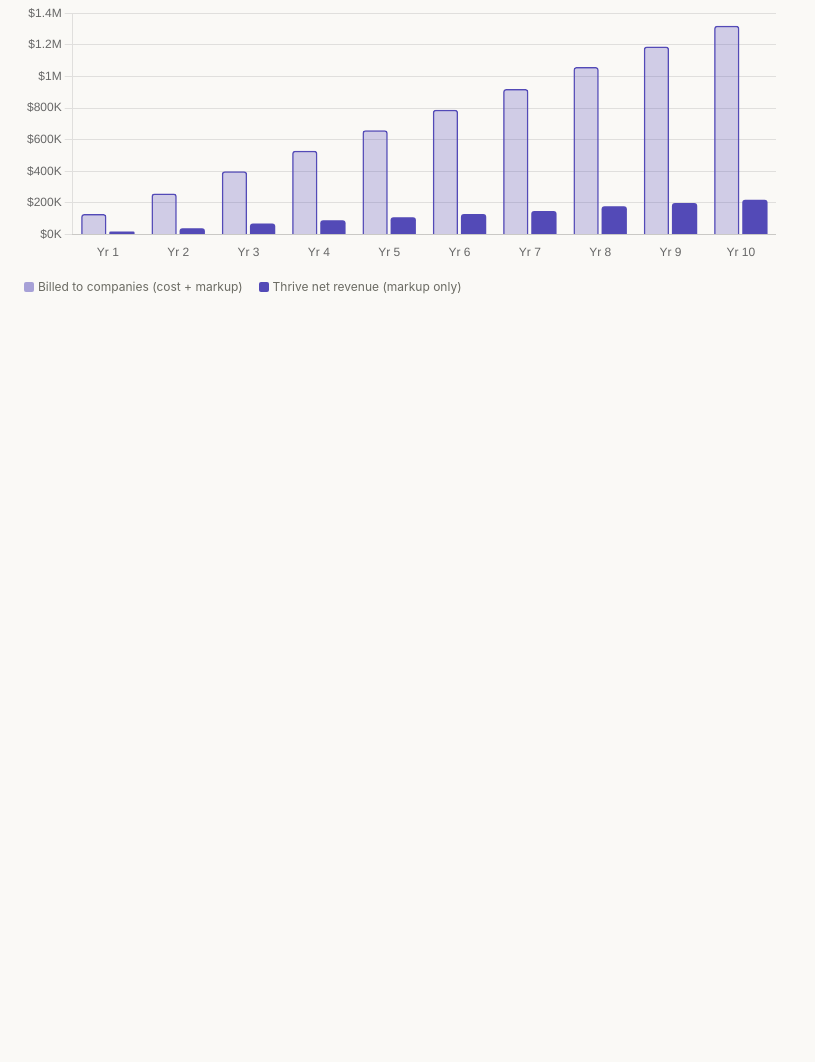
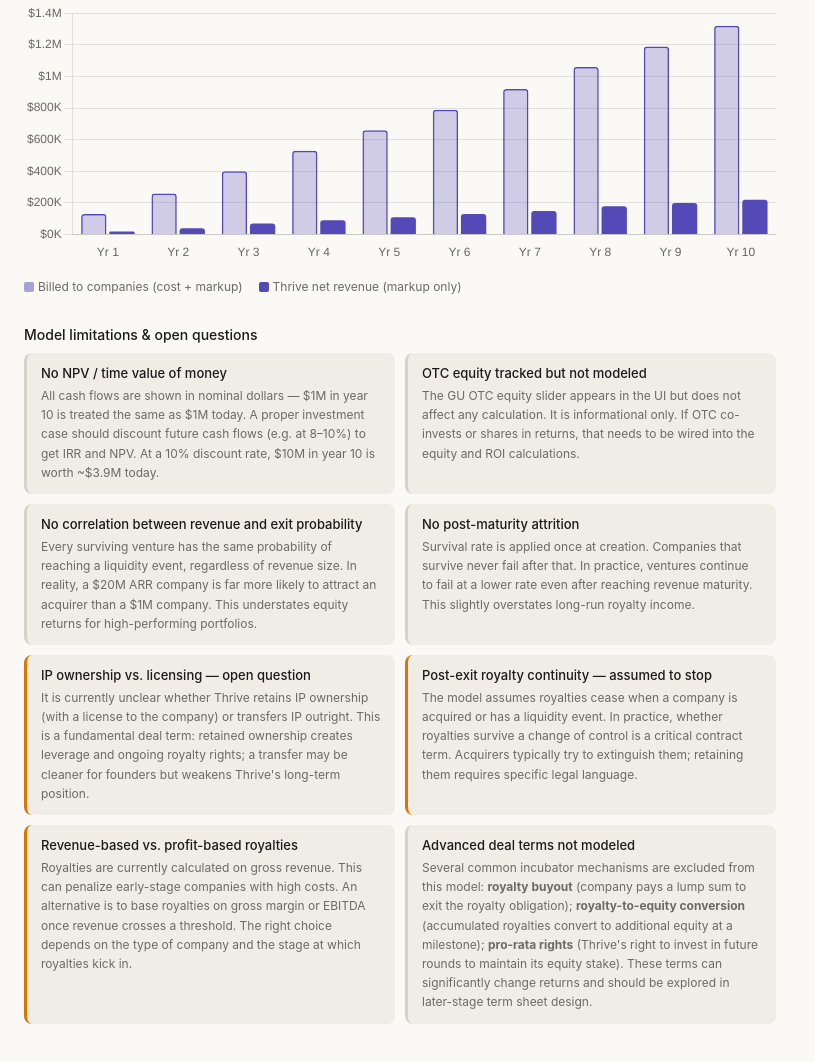
Before and after one commit to thrive-incubator/financial-model, a plain HTML site: page index.html in a window 1280 px wide. Shown: the part 3047-4109 px from the top of the page, without its empty margins (0-815 px from the left). Before the commit the page ends 3389 px from the top, so only its background shows below. Drawn offline with nearby package versions, Linux system fonts and the light colour scheme.

Commit message:
Adding model limitation

```diff
--- a/index.html
+++ b/index.html
@@ -202,6 +202,53 @@
   </div>
   <div style="display:flex;flex-wrap:wrap;gap:16px;font-size:12px;color:var(--color-text-secondary);margin:0 0 2rem;" id="leg4"></div>
 
+  <div style="margin:2rem 0 0;">
+    <div style="font-size:14px;font-weight:500;margin:0 0 10px;color:var(--color-text-primary);">Model limitations &amp; open questions</div>
+    <div class="limitations-grid">
+
+      <div class="lim-card">
+        <div class="lim-title">No NPV / time value of money</div>
+        <div class="lim-body">All cash flows are shown in nominal dollars — $1M in year 10 is treated the same as $1M today. A proper investment case should discount future cash flows (e.g. at 8–10%) to get IRR and NPV. At a 10% discount rate, $10M in year 10 is worth ~$3.9M today.</div>
+      </div>
+
+      <div class="lim-card">
+        <div class="lim-title">OTC equity tracked but not modeled</div>
+        <div class="lim-body">The GU OTC equity slider appears in the UI but does not affect any calculation. It is informational only. If OTC co-invests or shares in returns, that needs to be wired into the equity and ROI calculations.</div>
+      </div>
+
+      <div class="lim-card">
+        <div class="lim-title">No correlation between revenue and exit probability</div>
+        <div class="lim-body">Every surviving venture has the same probability of reaching a liquidity event, regardless of revenue size. In reality, a $20M ARR company is far more likely to attract an acquirer than a $1M company. This understates equity returns for high-performing portfolios.</div>
+      </div>
+
+      <div class="lim-card">
+        <div class="lim-title">No post-maturity attrition</div>
+        <div class="lim-body">Survival rate is applied once at creation. Companies that survive never fail after that. In practice, ventures continue to fail at a lower rate even after reaching revenue maturity. This slightly overstates long-run royalty income.</div>
+      </div>
+
+      <div class="lim-card lim-open">
+        <div class="lim-title">IP ownership vs. licensing — open question</div>
+        <div class="lim-body">It is currently unclear whether Thrive retains IP ownership (with a license to the company) or transfers IP outright. This is a fundamental deal term: retained ownership creates leverage and ongoing royalty rights; a transfer may be cleaner for founders but weakens Thrive's long-term position.</div>
+      </div>
+
+      <div class="lim-card lim-open">
+        <div class="lim-title">Post-exit royalty continuity — assumed to stop</div>
+        <div class="lim-body">The model assumes royalties cease when a company is acquired or has a liquidity event. In practice, whether royalties survive a change of control is a critical contract term. Acquirers typically try to extinguish them; retaining them requires specific legal language.</div>
+      </div>
+
+      <div class="lim-card lim-open">
+        <div class="lim-title">Revenue-based vs. profit-based royalties</div>
+        <div class="lim-body">Royalties are currently calculated on gross revenue. This can penalize early-stage companies with high costs. An alternative is to base royalties on gross margin or EBITDA once revenue crosses a threshold. The right choice depends on the type of company and the stage at which royalties kick in.</div>
+      </div>
+
+      <div class="lim-card">
+        <div class="lim-title">Advanced deal terms not modeled</div>
+        <div class="lim-body">Several common incubator mechanisms are excluded from this model: <b>royalty buyout</b> (company pays a lump sum to exit the royalty obligation); <b>royalty-to-equity conversion</b> (accumulated royalties convert to additional equity at a milestone); <b>pro-rata rights</b> (Thrive's right to invest in future rounds to maintain its equity stake). These terms can significantly change returns and should be explored in later-stage term sheet design.</div>
+      </div>
+
+    </div>
+  </div>
+
 </div>
 
 <script src="https://cdnjs.cloudflare.com/ajax/libs/Chart.js/4.4.1/chart.umd.js"></script>
--- a/style.css
+++ b/style.css
@@ -65,6 +65,12 @@
 .info-icon:focus .info-tooltip { display: block; }
 
 
+.limitations-grid { display: grid; grid-template-columns: repeat(2, minmax(0, 1fr)); gap: 10px; margin: 0 0 2rem; }
+.lim-card { background: var(--color-background-secondary); border-radius: var(--border-radius-md); padding: 12px 14px; border-left: 3px solid var(--color-border-secondary); }
+.lim-card.lim-open { border-left-color: #D97706; }
+.lim-title { font-size: 13px; font-weight: 500; color: var(--color-text-primary); margin: 0 0 5px; }
+.lim-body { font-size: 12px; color: var(--color-text-secondary); line-height: 1.6; }
+
 .sec { margin: 0 0 1.5rem; }
 .sec-title { font-size: 16px; font-weight: 500; margin: 0 0 12px; color: var(--color-text-primary); }
 .row { display: flex; align-items: center; gap: 12px; margin: 0 0 10px; }
```
